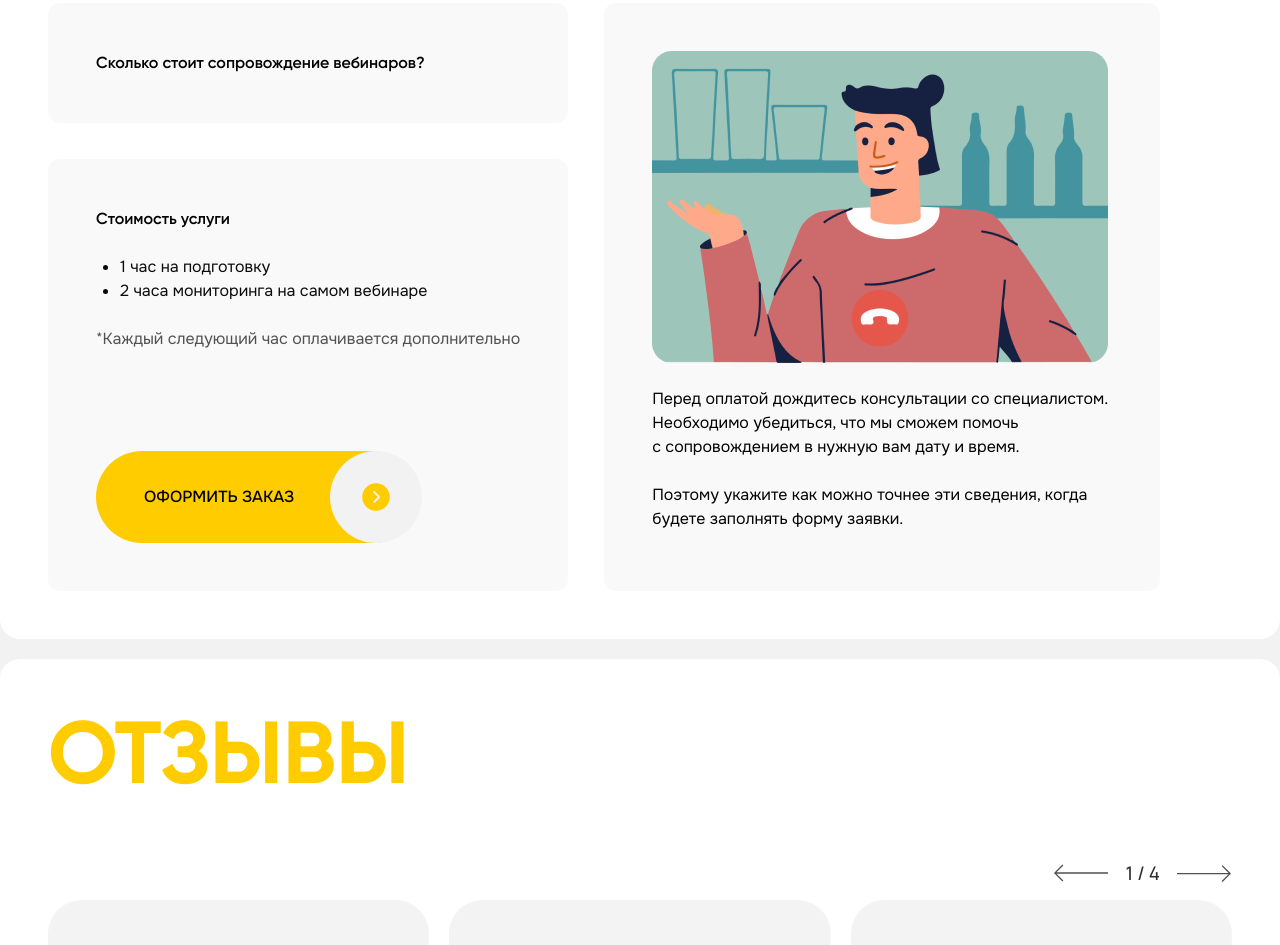
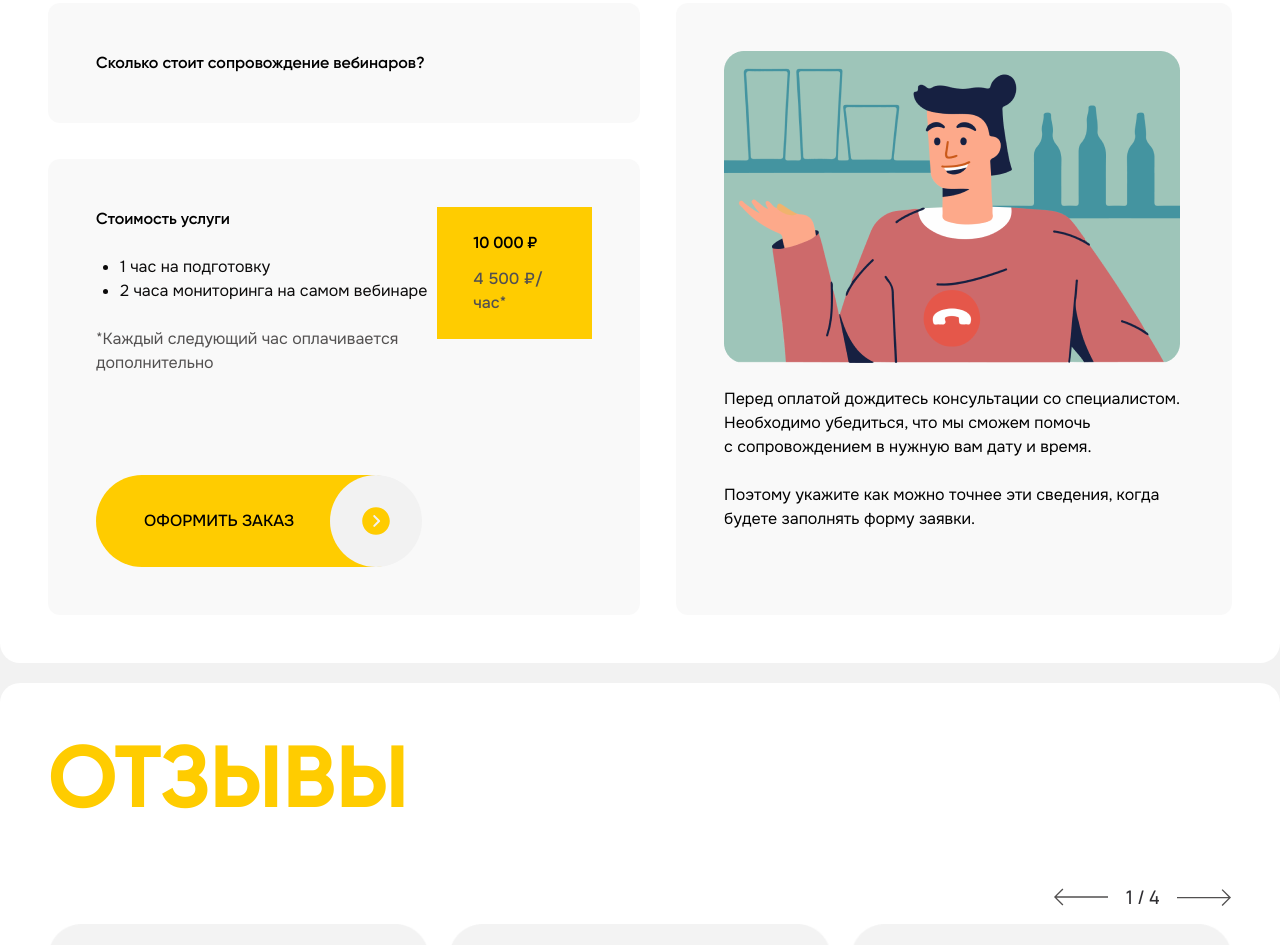
Before and after one commit to fayzullayevelmurod/CHAT-BOTY, a website: page public/index.html in a window 1280 px wide. Shown: the part 2880-3825 px from the top of the page. Drawn offline with Linux system fonts and the light colour scheme.

Commit message:
support section desktop the end

```diff
--- a/public/index.html
+++ b/public/index.html
@@ -168,7 +168,8 @@
                   Сколько стоит сопровождение вебинаров?
                 </h3>
               </div>
-              <div class="bg-secondary-50 rounded-[12px] p-12">
+              <div class="bg-secondary-50 rounded-[12px] p-12 flex justify-between items-start w-full">
+                <div>
                   <h6 class="font-Gilroy font-semibold 2xl:text-[36px] 2xl:leading-[42px]">
                     Стоимость услуги
                   </h6>
@@ -189,6 +190,15 @@
                     </span>
                     <img class="absolute -right-1 top-0 h-full" src="./assets/images/icons/btn_icon.svg" alt="">
                   </button>
+                </div>
+                <div class="py-6 px-9 bg-accent">
+                  <h5 class="font-Gilroy font-semibold 2xl:text-[64px] 2xl:leading-[67.2px] mb-3">
+                    10 000 ₽
+                  </h5>
+                  <h6 class="font-Onest font-medium 2xl:text-[28px] 2xl:leading-[29.4px] text-secondary">
+                    4 500 ₽/час*
+                  </h6>
+                </div>
               </div>
             </div>
             <div class="max-w-[556px] bg-secondary-50 rounded-[12px] p-12">
```
Also changed, not shown: public/css/tailwind.css. Lines whose indentation alone changed are shown as unchanged.
